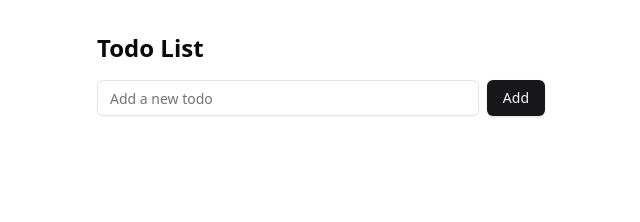
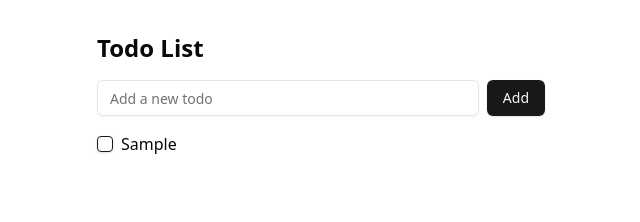
Before and after one commit to rmidhunk/todo-app, a React (Vite) app: page /todo-list in a window 1280 px wide. Both pictures are taken after typing "Sample" into the empty fields and a click on the button "Add". Shown: the top 222 px of the page, without its empty margins (319-959 px from the left). Built offline with nearby package versions, Linux system fonts and the light colour scheme.

Commit message:
Midhun Krishnan | main | feat: Todo list show add

```diff
--- a/src/pages/todo-list.tsx
+++ b/src/pages/todo-list.tsx
@@ -1,4 +1,5 @@
 import { Button } from "@/components/ui/button";
+import { Checkbox } from "@/components/ui/checkbox";
 import { Input } from "@/components/ui/input";
 import React, { useState } from "react";
 
@@ -35,6 +36,21 @@ const TodoList: React.FC = () => {
         />
         <Button onClick={addTodo}>Add</Button>
       </div>
+      <ul className="space-y-2">
+        {todos.map((todo) => (
+          <li className="flex items-center space-x-2">
+            <Checkbox id={`todo-${todo.id}`} />
+            <label
+              htmlFor={`todo-${todo.id}`}
+              className={`flex-grow ${
+                todo.completed ? "line-through text-gray-500" : ""
+              }`}
+            >
+              {todo.text}
+            </label>
+          </li>
+        ))}
+      </ul>
     </div>
   );
 };
```
